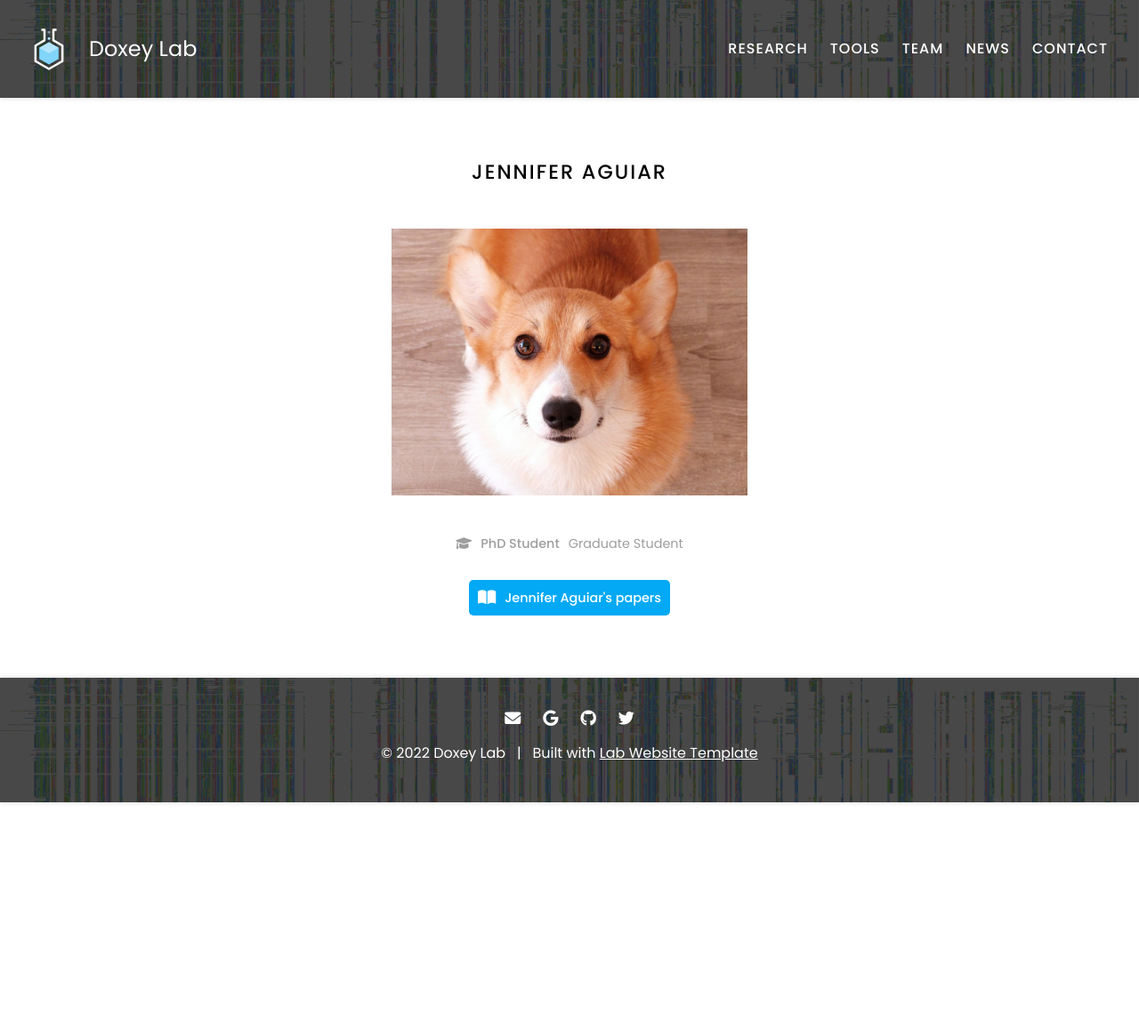
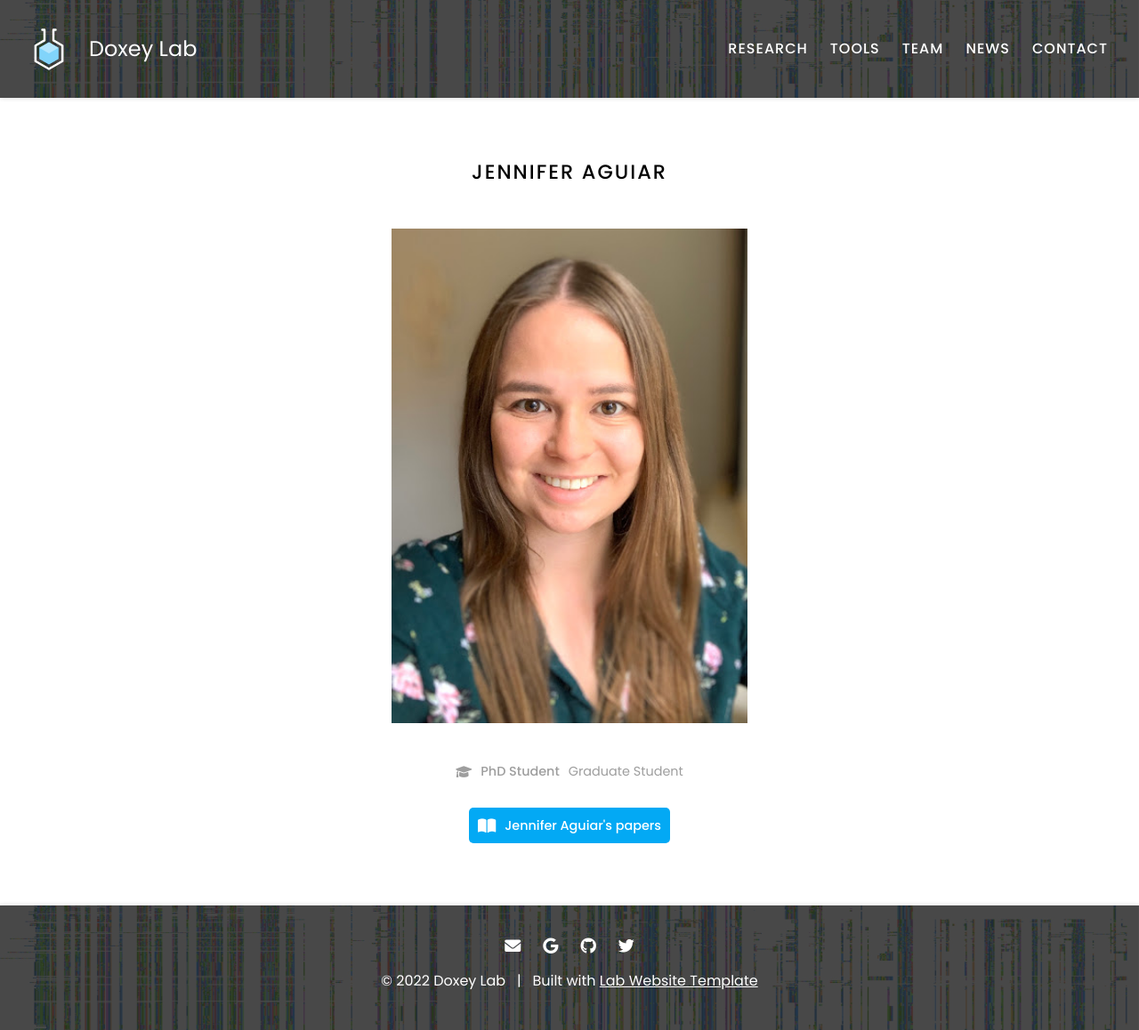
Before and after one commit to doxeylab/doxeylab-website, a Jekyll site: the page built from _members/jennifer-aguiar.md, in a window 1280 px wide. Shown: the whole page at 89% size. Built offline with Jekyll 4.4.1, drawn with Linux system fonts in a browser that asks for light colours; before the commit the page ends 902 px from its top, so only the background shows below that.

Commit message:
Update jennifer-aguiar.md

```diff
--- a/_members/jennifer-aguiar.md
+++ b/_members/jennifer-aguiar.md
@@ -1,10 +1,10 @@
 ---
 name: Jennifer Aguiar
-image: images/member.jpg
+image: images/team/jennifer-aguiar.jpg
 description: Graduate Student
 role: phd
 group: alumni
 aliases:
   - J. Aguiar
-  - J Aguiar
+  - Aguiar
 ---
```
